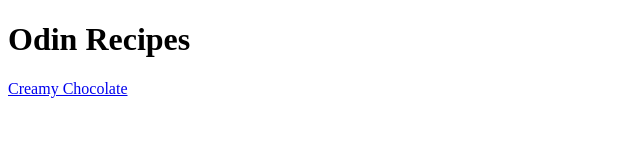
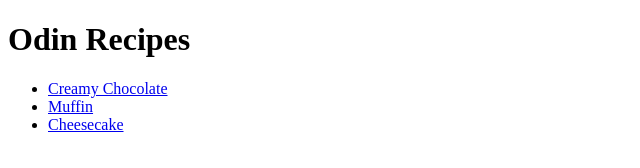
Before and after one commit to Haru-paka/odin-recipes, a plain HTML site: page index.html in a window 1280 px wide. Shown: the whole page, without its empty margins (0-640 px from the left). Drawn offline with Linux system fonts and the light colour scheme.

Commit message:
Add other 2 menus

```diff
--- a/index.html
+++ b/index.html
@@ -8,7 +8,11 @@
 </head>
 <body>
     <h1>Odin Recipes</h1>
-    <a href="recipes/nama-chocolate.html">Creamy Chocolate</a>
+    <ul>
+    <li><a href="recipes/nama-chocolate.html">Creamy Chocolate</a></li>
+    <li><a href="recipes/muffin.html">Muffin</a></li>
+    <li><a href="recipes/cheesecake.html">Cheesecake</a></li>
+    </ul>
 
 </body>
 </html>
```
